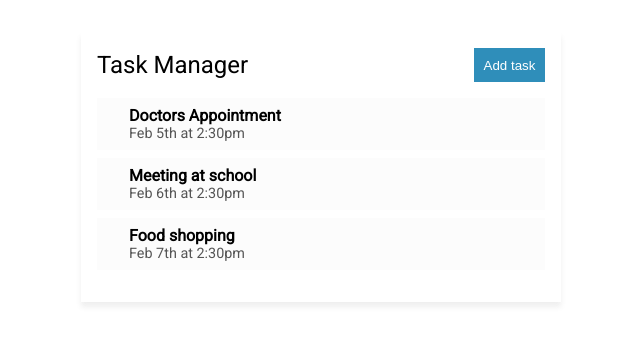
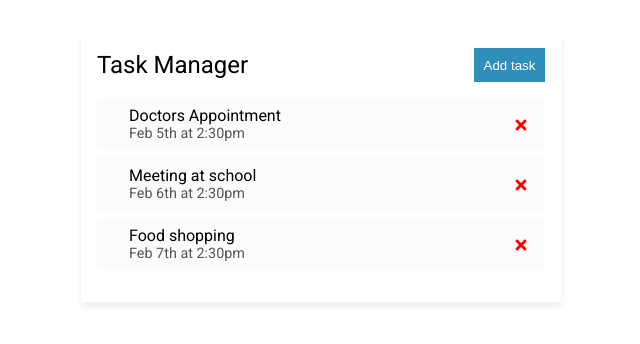
Before and after one commit to devkhaldi/task-manager, a React (Create React App) app: page / in a window 1280 px wide. Shown: the top 344 px of the page, without its empty margins (319-959 px from the left). Built offline with nearby package versions, Linux system fonts and the light colour scheme.

Commit message:
init delete

```diff
--- a/src/App.js
+++ b/src/App.js
@@ -4,9 +4,9 @@ import Tasks from './components/Tasks'
 
 function App() {
     const [tasks, setTasks] = useState([
-        { id: 1, title: 'Doctors Appointment', date: 'Feb 5th at 2:30pm' },
-        { id: 2, title: 'Meeting at school', date: 'Feb 6th at 2:30pm' },
-        { id: 3, title: 'Food shopping', date: 'Feb 7th at 2:30pm' },
+        { id: 1, title: 'Doctors Appointment', date: 'Feb 5th at 2:30pm', reminder: true },
+        { id: 2, title: 'Meeting at school', date: 'Feb 6th at 2:30pm', reminder: true },
+        { id: 3, title: 'Food shopping', date: 'Feb 7th at 2:30pm', reminder: false },
     ])
     return (
         <div className='container'>
--- a/src/components/Task.js
+++ b/src/components/Task.js
@@ -1,6 +1,9 @@
-const Task = ({ task: { title, date } }) => {
+import { FaTimes } from 'react-icons/fa'
+
+const Task = ({ task: { title, date, reminder } }) => {
     return (
         <div className='task'>
+            <FaTimes />
             <h4>{title}</h4>
             <p>{date}</p>
         </div>
--- a/src/index.css
+++ b/src/index.css
@@ -42,11 +42,20 @@ header button {
     padding: 0.5rem 2rem;
     margin: 0.5rem 0;
     background: #fcfcfc;
+    position: relative;
 }
-.task h3 {
+.task h4 {
     font-weight: 400;
 }
 .task p {
     color: #555;
     font-size: 0.9rem;
 }
+.task svg {
+    color: red;
+    margin-left: auto;
+    cursor: pointer;
+    position: absolute;
+    top: 1.2rem;
+    right: 1rem;
+}
```
